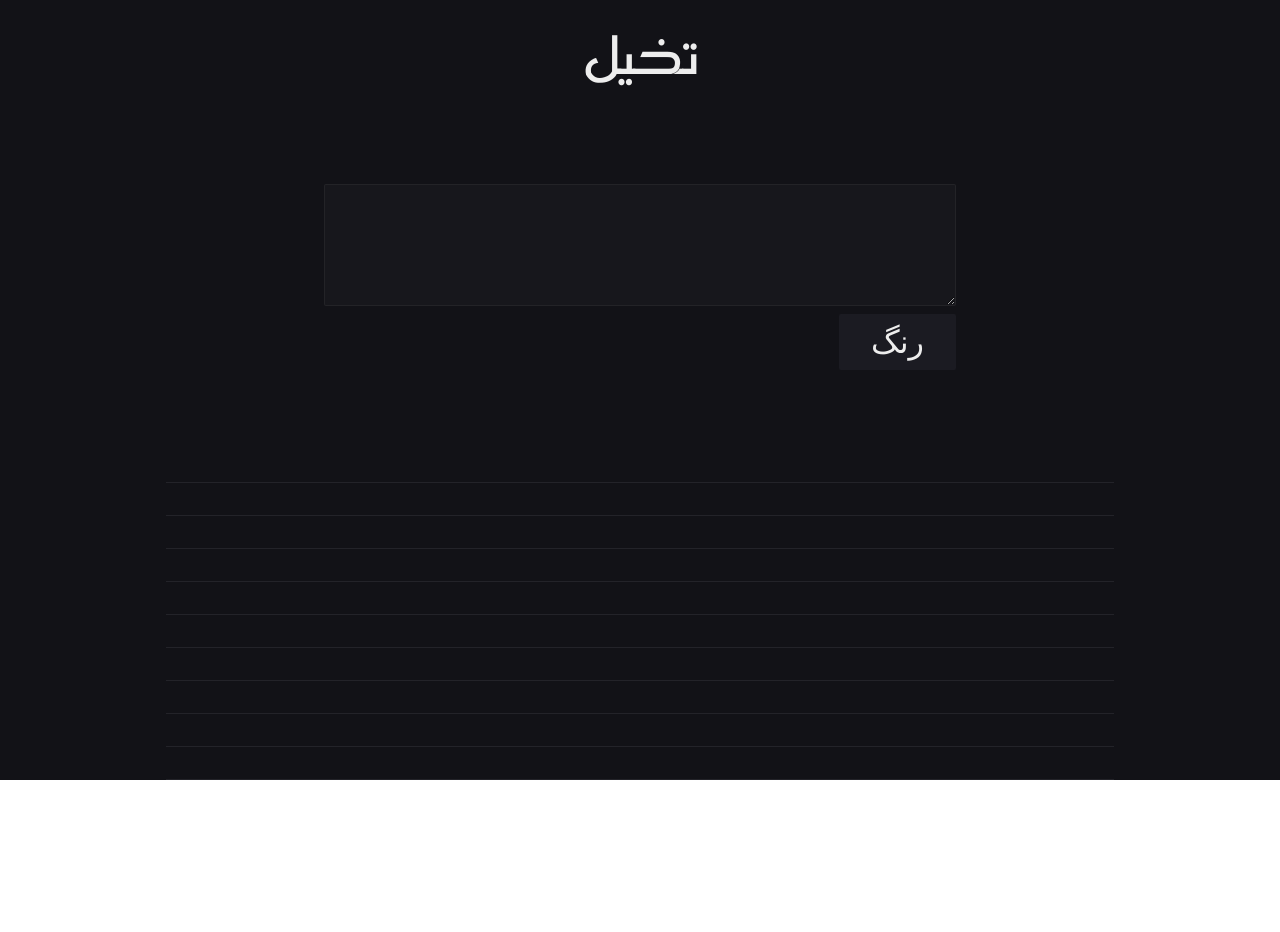
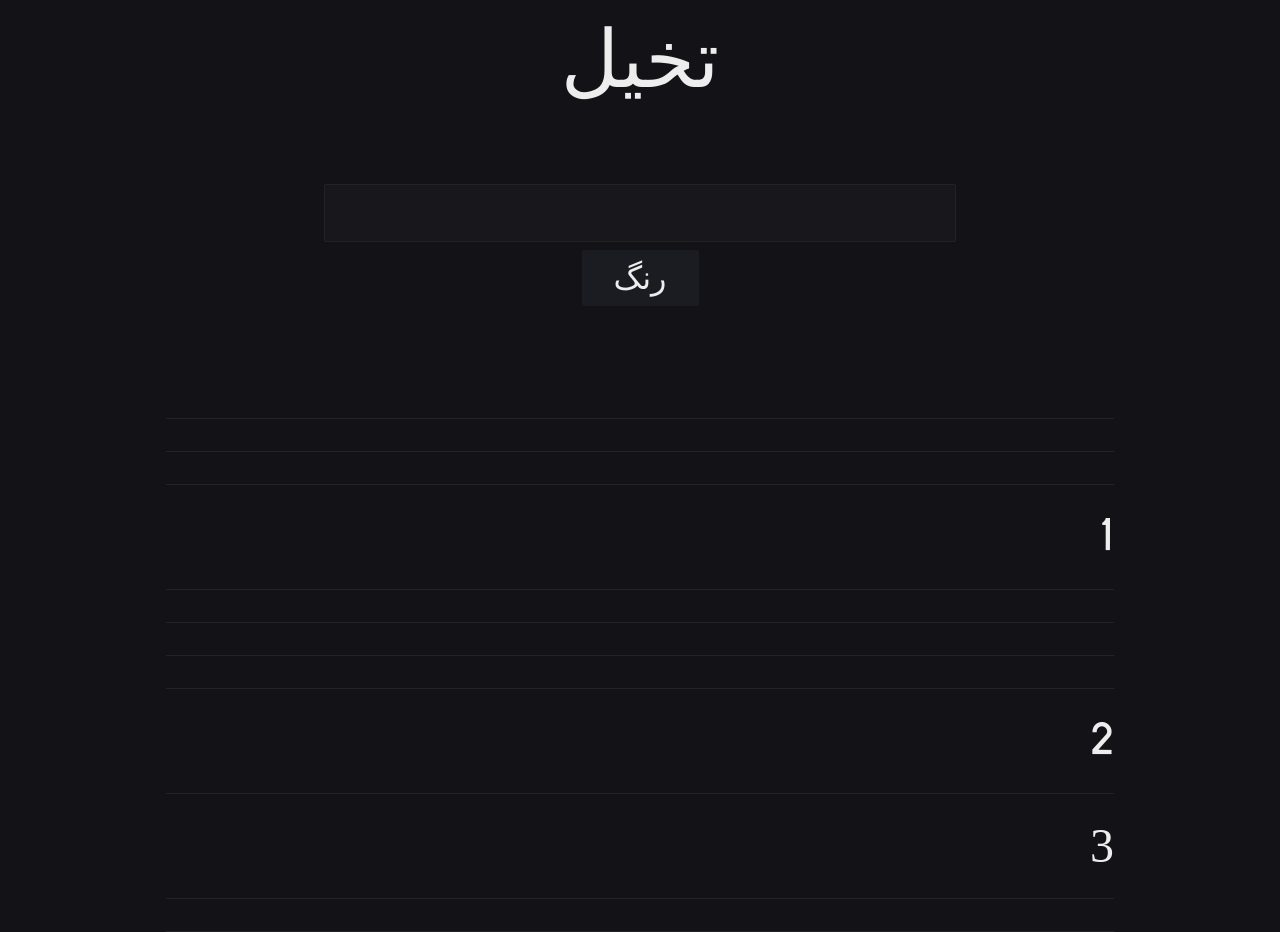
Before and after one commit to oyesameed/urdu, a Next.js app: page / in a window 1280 px wide. Before the commit the page ends 800 px from the top, so only its background shows below. Built offline with nearby package versions, Linux system fonts and the light colour scheme.

Commit message:
Bugs resolved

```diff
--- a/pages/index.js
+++ b/pages/index.js
@@ -62,29 +62,26 @@ const Home = () => {
       <div className='px-2 items-center flex justify-center w-full flex-col'>
 
         {/* Input */}
-        <textarea name='text' className='py-3 text-right h-auto md:px-6 bg-gray-2 md:w-3/6 placeholder:text-white-2 outline-none box-border text-lg rounded-sm align-middle text-white-2 border border-white-2 border-opacity-10 focus:border-opacity-20 ' type="text" onChange={onChange} value={value}/>
+        <input name='text' className='py-1 text-right h-auto md:px-6 bg-gray-2 md:w-3/6 placeholder:text-white-2 outline-none box-border text-lg rounded-sm align-middle text-white-2 border border-white-2 border-opacity-10 focus:border-opacity-20 ' type="text" onChange={onChange} value={value}/>
 
-        <div className='md:w-3/6 w-full px-4 md:px-0 flex justify-end mt-2'>
+        {/* Color picker */}
+        <button className="rounded-sm w-full md:w-auto text-lg bg-gray-3 px-8 py-1 mt-2" onClick={() => toggle(!isOpen)}>رنگ</button>
 
-          {/* Color picker */}
-          <button className="rounded-sm w-full md:w-auto text-lg bg-gray-3 px-8 py-1" onClick={() => toggle(!isOpen)}>رنگ</button>
-
-          {/* Selector */}
-          {isOpen ? <HexColorPicker color={color} onChange={setColor} /> : ""}
-        </div>
+        {/* Selector */}
+        {isOpen ? <HexColorPicker color={color} onChange={setColor} /> : ""}
 
         {/* Display fonts */}
         <div className='mt-20 flex text-right flex-col items-center overflow-y-auto w-full h-full'>
-          <div style={{color: color}} className={`text-h1 font-qamri cursor-pointer border-b-gray-5 py-4 border-b truncate w-3/4`} onClick={() => download("Qamri", value, color)}>{value}</div>
-          <div style={{color: color}} className={`text-h1 text-white-1 font-divangiry cursor-pointer border-b-gray-5 py-4 border-b truncate w-3/4`} onClick={() => download("Divangiry", value, color)}>{value}</div>
-          <div style={{color: color}} className={`text-h1 text-white-1 font-tasmeem cursor-pointer border-b-gray-5 py-4 border-b truncate w-3/4`} onClick={() => download("Tasmeem", value, color)}>{value}</div>
-          <div style={{color: color}} className={`text-h1 text-white-1 font-kamran cursor-pointer border-b-gray-5 py-4 border-b truncate w-3/4`} onClick={() => download("Kamran", value, color)}>{value}</div>
-          <div style={{color: color}} className={`text-h1 text-white-1 font-abuzar cursor-pointer border-b-gray-5 py-4 border-b truncate w-3/4`} onClick={() => download("Abuzar", value, color)}>{value}</div>
-          <div style={{color: color}} className={`text-h1 text-white-1 font-sadaf cursor-pointer border-b-gray-5 py-4 border-b truncate w-3/4`} onClick={() => download("Sadaf", value, color)}>{value}</div>
-          <div style={{color: color}} className={`text-h1 text-white-1 font-ubaid cursor-pointer border-b-gray-5 py-4 border-b truncate w-3/4`} onClick={() => download("Ubaid", value, color)}>{value}</div>
-          <div style={{color: color}} className={`text-h1 text-white-1 font-tehreeri cursor-pointer border-b-gray-5 py-4 border-b truncate w-3/4`} onClick={() => download("Tehreeri", value, color)}>{value}</div>
-          <div style={{color: color}} className={`text-h1 text-white-1 font-qalam cursor-pointer border-b-gray-5 py-4 border-b truncate w-3/4`} onClick={() => download("Qalm", value, color)}>{value}</div>
-          <div style={{color: color}} className={`text-h1 text-white-1 font-shekastah cursor-pointer border-b-gray-5 py-4 border-b truncate w-3/4`} onClick={() => download("Shekastah", value, color)}>{value}</div>
+          <div style={{color: color}} className={`text-h1 cursor-pointer border-b-gray-5 py-4 border-b truncate w-3/4 font-['Qamri']`} onClick={() => download("Qamri", value, color)}>{value}</div>
+          <div style={{color: color}} className={`text-h1 cursor-pointer border-b-gray-5 py-4 border-b truncate w-3/4 font-['Divangiry']`} onClick={() => download("Divangiry", value, color)}>{value}</div>
+          <div style={{color: color}} className={`text-h1 cursor-pointer border-b-gray-5 py-4 border-b truncate w-3/4 font-['Tasmeem']`} onClick={() => download("Tasmeem", value, color)}>{value}</div>
+          <div style={{color: color}} className={`text-h1 cursor-pointer border-b-gray-5 py-4 border-b truncate w-3/4 font-['Kamran']`} onClick={() => download("Kamran", value, color)}>1{value}</div>
+          <div style={{color: color}} className={`text-h1 cursor-pointer border-b-gray-5 py-4 border-b truncate w-3/4 font-['Abuzar']`} onClick={() => download("Abuzar", value, color)}>{value}</div>
+          <div style={{color: color}} className={`text-h1 cursor-pointer border-b-gray-5 py-4 border-b truncate w-3/4 font-['Sadaf']`} onClick={() => download("Sadaf", value, color)}>{value}</div>
+          <div style={{color: color}} className={`text-h1 cursor-pointer border-b-gray-5 py-4 border-b truncate w-3/4 font-['Ubaid']`} onClick={() => download("Ubaid", value, color)}>{value}</div>
+          <div style={{color: color}} className={`text-h1 cursor-pointer border-b-gray-5 py-4 border-b truncate w-3/4 font-['Tehreeri']`} onClick={() => download("Tehreeri", value, color)}>2{value}</div>
+          <div style={{color: color}} className={`text-h1 cursor-pointer border-b-gray-5 py-4 border-b truncate w-3/4 font-['Qalm']`} onClick={() => download("Qalm", value, color)}>3{value}</div>
+          <div style={{color: color}} className={`text-h1 cursor-pointer border-b-gray-5 py-4 border-b truncate w-3/4 font-['Shekastah']`} onClick={() => download("Shekastah", value, color)}>{value}</div>
         </div>
       </div>
     </div>
--- a/tailwind.config.js
+++ b/tailwind.config.js
@@ -14,20 +14,8 @@ module.exports = {
 		// Fonts
 		fontFamily: {
 
-      // English
-      sans: ['Mont', 'sans-serif'],
+			sans: ['Mont', 'sans-serif']
 
-      // Urdu
-      divangiry: ['Divangiry'],
-			qamri: ['Qamri'],
-      tasmeem: ['tasmeem'],
-      kamran: ['kamran'],
-      abuzar: ['Abuzar'],
-			sadaf: ['Sadaf'],
-      ubaid: ['Ubaid'],
-      tehreeri: ['Tehreeri'],
-      qalam: ['Qalam'],
-      shekastah: ['Shekastah']
 		},
 
 		// Font size
@@ -64,16 +52,7 @@ module.exports = {
 			// Accent
 			accent: {
 				1: '#00FFFF',
-			},
-
-			// Danger
-			'danger': '#95323E',
-			'success': '#198046'
-		},
-
-		data: {
-			'open': 'state=open',
-			'closed': 'state=closed'
+			}
 		},
 
 		extend: {
@@ -86,40 +65,11 @@ module.exports = {
 					'100%': {
 						'opacity': '1'
 					},
-				},
-				'loading': {
-					'0%, 100%': {
-						'transform': 'translate(0px, 0)'
-					},
-					'50%': {
-						'transform': 'translate(150px, 0)',
-						'background-color': '#ededed',
-						'width': '20px'
-					}
-				},
-				'slide-down': {
-					'0%': {
-						'height': 0
-					},
-					'100%': {
-						'height': 324
-					}
-				},
-				'slide-up': {
-					'0%': {
-						'height': 324
-					},
-					'100%': {
-						'height': 0
-					}
 				}
 
 			},
 			animation: {
-					'fade-in': 'fade-in 0.5s ease-out',
-					'loading': 'loading 1s cubic-bezier(0.17, 0.37, 0.43, 0.67) infinite',
-					'slide-down': 'slide-down 300ms ease-in-out',
-					'slide-up': 'slide-up 300ms ease-in-out'
+				'fade-in': 'fade-in 0.5s ease-out'
 			}
 		},
 	},
```
Also changed, not shown: 1 other file (tests, documents, lock files or other folders).
